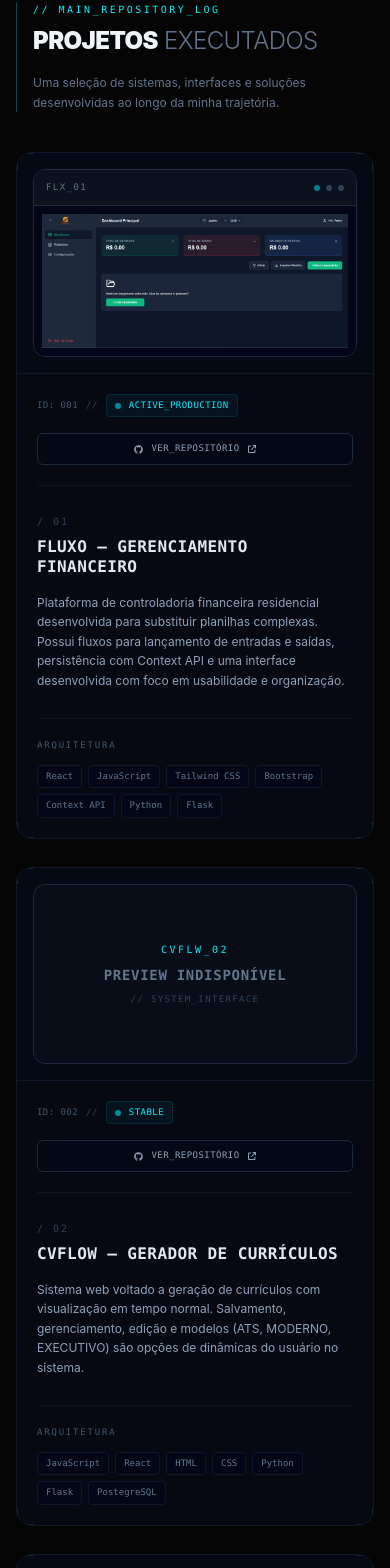
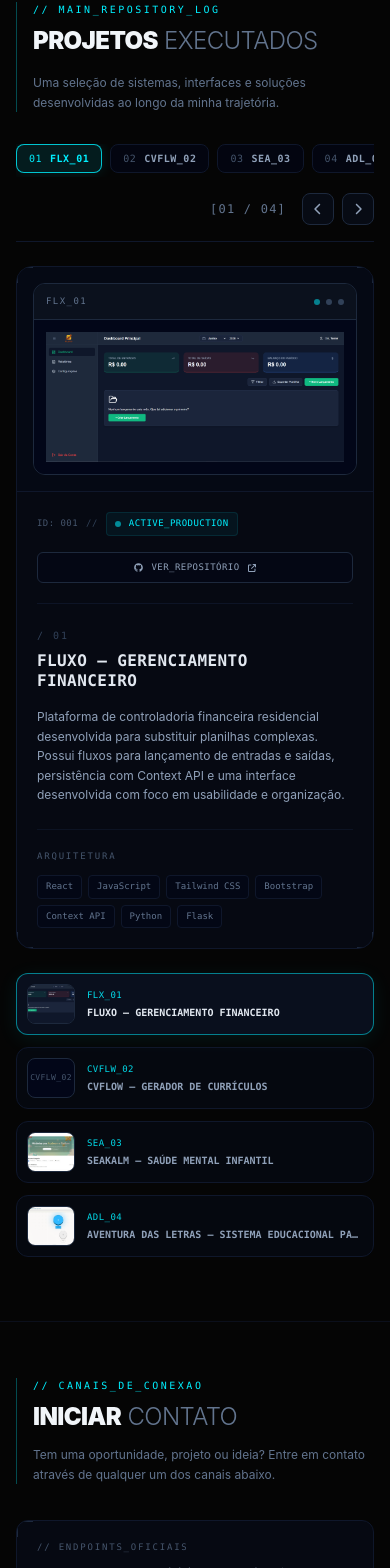
Before and after one commit to Dudu-Medeiros/Portfolio-Eduardo, a React (Vite) app in the folder portfolio/: page / in a window 390 px wide. Shown: the part 3979-5547 px from the top of the page. Built offline with nearby package versions, Linux system fonts and the light colour scheme; no server answers.

Commit message:
hotfix: Correção visual - adaptação carrossel section projects

```diff
--- a/portfolio/src/sections/projects/Projects.css
+++ b/portfolio/src/sections/projects/Projects.css
@@ -1,7 +1,7 @@
 @reference "../../styles/global.css";
 
 .projects-section {
-  @apply w-full py-16 md:py-24 lg:py-28 border-t border-slate-900/60 transition-colors duration-500;
+  @apply w-full py-16 md:py-24 lg:py-28 border-t border-slate-900/60 transition-colors duration-500 overflow-hidden;
 }
 
 .projects-container {
@@ -9,7 +9,7 @@
 }
 
 .projects-header {
-  @apply flex gap-4 md:gap-5 mb-12 md:mb-16 lg:mb-20;
+  @apply flex gap-4 md:gap-5 mb-8 md:mb-12;
 }
 
 .projects-header__line {
@@ -32,17 +32,69 @@
   @apply max-w-2xl mt-4 text-xs sm:text-sm md:text-base text-slate-500 leading-relaxed transition-colors duration-500;
 }
 
-.projects-list {
-  @apply flex flex-col gap-7 md:gap-9;
+.showcase-nav-bar {
+  @apply flex flex-col sm:flex-row items-stretch sm:items-center justify-between gap-4 mb-6 pb-4 border-b border-slate-900;
+}
+
+.showcase-nav-bar__tabs {
+  @apply flex items-center gap-2 overflow-x-auto pb-1 sm:pb-0;
+  scrollbar-width: none;
+}
+
+.showcase-nav-bar__tabs::-webkit-scrollbar {
+  display: none;
+}
+
+.showcase-nav-bar__tab {
+  @apply flex items-center gap-2 px-3 py-1.5 rounded-lg border border-slate-900 bg-slate-950/60 font-mono text-[10px] tracking-wider text-slate-400 transition-all duration-300 whitespace-nowrap cursor-pointer;
+}
+
+.showcase-nav-bar__tab span {
+  @apply text-slate-600;
+}
+
+.showcase-nav-bar__tab:hover {
+  @apply border-tech-cyan/40 text-slate-200 bg-[#070b14];
+}
+
+.showcase-nav-bar__tab.active {
+  @apply border-tech-cyan/80 bg-tech-cyan/10 text-tech-cyan shadow-[0_0_15px_rgba(0,240,255,0.12)];
+}
+
+.showcase-nav-bar__tab.active span {
+  @apply text-tech-cyan;
+}
+
+.showcase-nav-bar__controls {
+  @apply flex items-center justify-end gap-2 shrink-0;
+}
+
+.showcase-counter {
+  @apply font-mono text-xs tracking-widest text-slate-500 mr-2;
+}
+
+.showcase-control-btn {
+  @apply flex items-center justify-center w-8 h-8 rounded-lg border border-slate-800 bg-[#070b14] text-slate-400 text-xs transition-all duration-300 cursor-pointer;
+}
+
+.showcase-control-btn:hover {
+  @apply border-tech-cyan/60 text-tech-cyan bg-tech-cyan/10 shadow-[0_0_12px_rgba(0,240,255,0.15)];
+}
+
+.showcase-stage {
+  @apply relative w-full overflow-hidden min-h-[500px];
+}
+
+.showcase-card {
+  @apply w-full;
 }
 
 .project-card {
-  @apply relative grid grid-cols-1 lg:grid-cols-[minmax(260px,0.8fr)_minmax(0,1.4fr)] overflow-hidden rounded-2xl border border-slate-900 bg-[#070b14]/90 transition-all duration-500;
+  @apply relative grid grid-cols-1 lg:grid-cols-[minmax(320px,1fr)_minmax(0,1.2fr)] overflow-hidden rounded-2xl border border-slate-900 bg-[#070b14]/90 transition-all duration-500;
 }
 
 .project-card:hover {
   @apply border-tech-cyan/30;
-  transform: translateY(-4px);
   box-shadow: 0 18px 55px rgba(0, 240, 255, 0.06);
 }
 
@@ -88,11 +140,11 @@
 }
 
 .project-card__visual {
-  @apply relative min-h-[230px] sm:min-h-[280px] lg:min-h-full p-4 sm:p-5 bg-[#050914] border-b lg:border-b-0 lg:border-r border-slate-900 flex items-center justify-center transition-colors duration-500;
+  @apply relative min-h-[260px] sm:min-h-[340px] lg:min-h-[460px] p-4 sm:p-6 bg-[#050914] border-b lg:border-b-0 lg:border-r border-slate-900 flex items-center justify-center transition-colors duration-500;
 }
 
 .project-preview {
-  @apply relative w-full h-full min-h-[200px] sm:min-h-[250px] rounded-xl overflow-hidden border border-slate-800 bg-[#080d17];
+  @apply relative w-full h-full min-h-[240px] sm:min-h-[300px] rounded-xl overflow-hidden border border-slate-800 bg-[#080d17];
 }
 
 .project-preview__header {
@@ -112,11 +164,11 @@
 }
 
 .project-preview__screen {
-  @apply relative h-[calc(100%-2.25rem)] overflow-hidden bg-slate-950;
+  @apply relative h-[calc(100%-2.25rem)] overflow-hidden bg-slate-950 flex items-center justify-center;
 }
 
 .project-preview__screen img {
-  @apply w-full h-full object-contain p-2 transition-transform duration-700;
+  @apply w-full h-full object-contain p-3 transition-transform duration-700 select-none;
 }
 
 .project-card:hover .project-preview__screen img {
@@ -124,7 +176,7 @@
 }
 
 .project-preview__overlay {
-  @apply absolute inset-0 flex items-end p-3 opacity-0 transition-opacity duration-500;
+  @apply absolute inset-0 flex items-end p-3 opacity-0 transition-opacity duration-500 pointer-events-none;
   background: linear-gradient(
     to top,
     rgba(5, 9, 20, 0.85),
@@ -197,7 +249,7 @@
 }
 
 .project-card__body {
-  @apply relative py-7 md:py-8;
+  @apply relative py-6 md:py-8;
 }
 
 .project-card__index {
@@ -213,7 +265,7 @@
 }
 
 .project-card__description {
-  @apply mt-4 max-w-3xl text-xs sm:text-sm leading-relaxed text-slate-400 font-sans transition-colors duration-500;
+  @apply mt-4 max-w-2xl text-xs sm:text-sm leading-relaxed text-slate-400 font-sans transition-colors duration-500;
 }
 
 .project-card__footer {
@@ -236,6 +288,51 @@
   @apply border-tech-cyan/30 text-tech-cyan bg-tech-cyan/5;
 }
 
+.showcase-dock {
+  @apply grid grid-cols-2 md:grid-cols-4 gap-3 mt-6;
+}
+
+.showcase-dock__item {
+  @apply flex items-center gap-3 p-2.5 rounded-xl border border-slate-900 bg-[#070b14]/70 transition-all duration-300 cursor-pointer text-left overflow-hidden;
+}
+
+.showcase-dock__item:hover {
+  @apply border-slate-800 bg-[#090f1d];
+}
+
+.showcase-dock__item.active {
+  @apply border-tech-cyan/50 bg-[#090f1d] shadow-[0_4px_20px_rgba(0,240,255,0.08)];
+}
+
+.showcase-dock__thumb {
+  @apply w-12 h-10 rounded-lg overflow-hidden bg-slate-950 border border-slate-800 shrink-0 flex items-center justify-center;
+}
+
+.showcase-dock__thumb img {
+  @apply w-full h-full object-cover;
+}
+
+.showcase-dock__empty-thumb {
+  @apply font-mono text-[8px] text-slate-600 tracking-wider;
+}
+
+.showcase-dock__info {
+  @apply flex flex-col min-w-0;
+}
+
+.showcase-dock__code {
+  @apply font-mono text-[9px] tracking-wider text-tech-cyan/90;
+}
+
+.showcase-dock__title {
+  @apply font-mono text-[10px] text-slate-400 font-semibold truncate mt-0.5;
+}
+
+.showcase-dock__item.active .showcase-dock__title {
+  @apply text-slate-200;
+}
+
+/* Light mode */
 .projects-section.light-mode {
   @apply border-slate-200;
 }
@@ -250,6 +347,30 @@
 
 .projects-section.light-mode .projects-header__description {
   @apply text-slate-500;
+}
+
+.projects-section.light-mode .showcase-nav-bar {
+  @apply border-slate-200;
+}
+
+.projects-section.light-mode .showcase-nav-bar__tab {
+  @apply border-slate-200 bg-white text-slate-600;
+}
+
+.projects-section.light-mode .showcase-nav-bar__tab:hover {
+  @apply border-slate-300 bg-slate-50;
+}
+
+.projects-section.light-mode .showcase-nav-bar__tab.active {
+  @apply border-tech-cyan/80 bg-tech-cyan/10 text-tech-cyan;
+}
+
+.projects-section.light-mode .showcase-control-btn {
+  @apply border-slate-200 bg-white text-slate-600;
+}
+
+.projects-section.light-mode .showcase-control-btn:hover {
+  @apply border-tech-cyan/40 bg-tech-cyan/5 text-tech-cyan;
 }
 
 .projects-section.light-mode .project-card {
@@ -332,6 +453,30 @@
   @apply bg-tech-cyan/5 border-tech-cyan/30 text-tech-cyan;
 }
 
+.projects-section.light-mode .showcase-dock__item {
+  @apply bg-white border-slate-200;
+}
+
+.projects-section.light-mode .showcase-dock__item:hover {
+  @apply bg-slate-50 border-slate-300;
+}
+
+.projects-section.light-mode .showcase-dock__item.active {
+  @apply border-tech-cyan/60 bg-slate-50;
+}
+
+.projects-section.light-mode .showcase-dock__thumb {
+  @apply bg-slate-100 border-slate-200;
+}
+
+.projects-section.light-mode .showcase-dock__title {
+  @apply text-slate-600;
+}
+
+.projects-section.light-mode .showcase-dock__item.active .showcase-dock__title {
+  @apply text-slate-900;
+}
+
 @keyframes project-scan {
   0% {
     background-position: 0 -100%;
@@ -348,18 +493,22 @@
   }
 
   .projects-header {
-    @apply mb-10;
+    @apply mb-8;
   }
 
   .project-card__visual {
-    min-height: 210px;
+    min-height: 220px;
   }
 
   .project-preview {
-    min-height: 180px;
+    min-height: 190px;
   }
 
   .project-card__content {
     @apply p-5;
   }
+
+  .showcase-dock {
+    @apply grid-cols-1;
+  }
 }
--- a/portfolio/src/sections/projects/Projects.jsx
+++ b/portfolio/src/sections/projects/Projects.jsx
@@ -1,6 +1,11 @@
-import React from 'react'
-import { motion } from 'framer-motion'
-import { FaArrowUpRightFromSquare, FaGithub } from 'react-icons/fa6'
+import React, { useState, useMemo } from 'react'
+import { motion, AnimatePresence } from 'framer-motion'
+import {
+  FaArrowUpRightFromSquare,
+  FaGithub,
+  FaChevronLeft,
+  FaChevronRight,
+} from 'react-icons/fa6'
 
 import fluxoDashboard from '../../assets/images/fluxoDashboard.PNG'
 import ADL from '../../assets/images/ADL.PNG'
@@ -51,7 +56,7 @@ const getProjectsData = (language) => {
       status: 'STABLE',
       image: null,
       description: isPt
-        ? 'Sistema web voltado a geração de currículos com visualização em tempo normal. Salvamento, gerenciamento, edição e modelos (ATS, MODERNO, EXECUTIVO) são opções de dinâmicas do usuário no sistema.'
+        ? 'Sistema web voltado a geração de currículos com visualização em tempo real. Salvamento, gerenciamento, edição e modelos (ATS, MODERNO, EXECUTIVO) são opções de dinâmicas do usuário no sistema.'
         : 'A web-based system for generating resumes with real-time preview. Users can save, manage, and edit resumes, as well as choose from various templates (ATS, Modern, Executive).',
       tags: [
         'JavaScript',
@@ -60,7 +65,7 @@ const getProjectsData = (language) => {
         'CSS',
         'Python',
         'Flask',
-        'PostegreSQL',
+        'PostgreSQL',
       ],
       githubLink: 'https://github.com/Dudu-Medeiros/CVFlow',
     },
@@ -71,7 +76,7 @@ const getProjectsData = (language) => {
       title: isPt
         ? 'SEAKALM — SAÚDE MENTAL INFANTIL'
         : 'SEAKALM — CHILD MENTAL HEALTH',
-      status: 'HEALTY_SYSTEM',
+      status: 'HEALTHY_SYSTEM',
       image: PROJECT_IMAGES.seakalm,
       description: isPt
         ? 'Aplicação voltada ao gerenciamento de saúde mental, controle de estresse e monitoramento de bem-estar. Desenvolvida com foco em alta legibilidade, navegação estruturada e organização de estados para uma experiência digital clara e acessível.'
@@ -92,7 +97,7 @@ const getProjectsData = (language) => {
       code: 'ADL_04',
       slug: 'aventura',
       title: isPt
-        ? 'AVENTURA DAS LETRAS — SISTEMA EDUCACIONAL PARA CRINÇAS DO IMIP'
+        ? 'AVENTURA DAS LETRAS — SISTEMA EDUCACIONAL PARA CRIANÇAS DO IMIP'
         : 'ADVENTURE OF LETTERS — EDUCATIONAL SYSTEM FOR CHILDREN AT IMIP',
       status: 'SYSTEM_INTEGRATION',
       image: PROJECT_IMAGES.adventure,
@@ -114,16 +119,8 @@ const getProjectsData = (language) => {
   ]
 }
 
-const containerVariants = {
-  hidden: {},
-  visible: {
-    transition: {
-      staggerChildren: 0.14,
-    },
-  },
-}
-
-const cardVariants = {
+// variantes de entrada da seção
+const sectionVariants = {
   hidden: {
     opacity: 0,
     y: 40,
@@ -132,24 +129,89 @@ const cardVariants = {
     opacity: 1,
     y: 0,
     transition: {
-      duration: 0.55,
+      duration: 0.6,
+      ease: [0.16, 1, 0.3, 1],
+      staggerChildren: 0.12,
+    },
+  },
+}
+
+const itemFadeVariants = {
+  hidden: {
+    opacity: 0,
+    y: 24,
+  },
+  visible: {
+    opacity: 1,
+    y: 0,
+    transition: {
+      duration: 0.5,
       ease: 'easeOut',
     },
   },
 }
 
+// variantes do slider
+const slideVariants = {
+  enter: (direction) => ({
+    x: direction > 0 ? 80 : -80,
+    opacity: 0,
+    scale: 0.98,
+  }),
+  center: {
+    x: 0,
+    opacity: 1,
+    scale: 1,
+    transition: {
+      duration: 0.45,
+      ease: [0.16, 1, 0.3, 1],
+    },
+  },
+  exit: (direction) => ({
+    x: direction < 0 ? 80 : -80,
+    opacity: 0,
+    scale: 0.98,
+    transition: {
+      duration: 0.25,
+      ease: 'easeIn',
+    },
+  }),
+}
+
 export default function Projects({ theme, language }) {
   const isLight = theme === 'light'
   const isPt = language === 'pt'
-  const projects = getProjectsData(language)
+  const projects = useMemo(() => getProjectsData(language), [language])
+
+  const [[currentIndex, direction], setPage] = useState([0, 0])
+
+  const paginate = (newDirection) => {
+    let nextIndex = currentIndex + newDirection
+    if (nextIndex < 0) nextIndex = projects.length - 1
+    if (nextIndex >= projects.length) nextIndex = 0
+    setPage([nextIndex, newDirection])
+  }
+
+  const selectProject = (idx) => {
+    if (idx === currentIndex) return
+    setPage([idx, idx > currentIndex ? 1 : -1])
+  }
+
+  const activeProject = projects[currentIndex]
 
   return (
     <section
       id="projects"
       className={`projects-section ${isLight ? 'light-mode' : ''}`}
     >
-      <div className="projects-container">
-        <header className="projects-header">
+      <motion.div
+        className="projects-container"
+        variants={sectionVariants}
+        initial="hidden"
+        whileInView="visible"
+        viewport={{ once: true, margin: '-80px' }}
+      >
+        <motion.header className="projects-header" variants={itemFadeVariants}>
           <div className="projects-header__line" />
 
           <div>
@@ -159,9 +221,7 @@ export default function Projects({ theme, language }) {
 
             <h2 className="projects-header__title">
               {isPt ? 'PROJETOS' : 'EXECUTED'}
-              <span>
-                {isPt ? ' EXECUTADOS' : ' PROJECTS'}
-              </span>
+              <span>{isPt ? ' EXECUTADOS' : ' PROJECTS'}</span>
             </h2>
 
             <p className="projects-header__description">
@@ -170,20 +230,61 @@ export default function Projects({ theme, language }) {
                 : 'A selection of systems, interfaces, and solutions developed throughout my journey.'}
             </p>
           </div>
-        </header>
+        </motion.header>
 
-        <motion.div
-          className="projects-list"
-          variants={containerVariants}
-          initial="hidden"
-          whileInView="visible"
-          viewport={{ once: true, margin: '-80px' }}
-        >
-          {projects.map((project) => (
+        <motion.div className="showcase-nav-bar" variants={itemFadeVariants}>
+          <div className="showcase-nav-bar__tabs">
+            {projects.map((project, idx) => (
+              <button
+                key={project.id}
+                type="button"
+                onClick={() => selectProject(idx)}
+                className={`showcase-nav-bar__tab ${
+                  idx === currentIndex ? 'active' : ''
+                }`}
+              >
+                <span>0{idx + 1}</span>
+                <strong>{project.code}</strong>
+              </button>
+            ))}
+          </div>
+
+          <div className="showcase-nav-bar__controls">
+            <span className="showcase-counter">
+              [{String(currentIndex + 1).padStart(2, '0')} /{' '}
+              {String(projects.length).padStart(2, '0')}]
+            </span>
+
+            <button
+              type="button"
+              onClick={() => paginate(-1)}
+              className="showcase-control-btn"
+              aria-label="Previous Project"
+            >
+              <FaChevronLeft />
+            </button>
+
+            <button
+              type="button"
+              onClick={() => paginate(1)}
+              className="showcase-control-btn"
+              aria-label="Next Project"
+            >
+              <FaChevronRight />
+            </button>
+          </div>
+        </motion.div>
+
+        <motion.div className="showcase-stage" variants={itemFadeVariants}>
+          <AnimatePresence initial={false} custom={direction} mode="wait">
             <motion.article
-              key={project.id}
-              variants={cardVariants}
-              className="project-card"
+              key={activeProject.id}
+              custom={direction}
+              variants={slideVariants}
+              initial="enter"
+              animate="center"
+              exit="exit"
+              className="project-card showcase-card"
             >
               <div className="project-card__corner project-card__corner--top-left" />
               <div className="project-card__corner project-card__corner--top-right" />
@@ -193,10 +294,10 @@ export default function Projects({ theme, language }) {
               <div className="project-card__scanline" />
 
               <div className="project-card__visual">
-                {project.image ? (
+                {activeProject.image ? (
                   <div className="project-preview">
                     <div className="project-preview__header">
-                      <span>{project.code}</span>
+                      <span>{activeProject.code}</span>
 
                       <div className="project-preview__lights">
                         <span />
@@ -207,15 +308,17 @@ export default function Projects({ theme, language }) {
 
                     <div className="project-preview__screen">
                       <img
-                        src={project.image}
-                        alt={`${project.title} preview`}
+                        src={activeProject.image}
+                        alt={`${activeProject.title} preview`}
                         loading="lazy"
                         decoding="async"
                       />
 
                       <div className="project-preview__overlay">
                         <span>
-                          {isPt ? 'VISUALIZAÇÃO DO SISTEMA' : 'SYSTEM PREVIEW'}
+                          {isPt
+                            ? 'VISUALIZAÇÃO DO SISTEMA'
+                            : 'SYSTEM PREVIEW'}
                         </span>
                       </div>
                     </div>
@@ -223,18 +326,14 @@ export default function Projects({ theme, language }) {
                 ) : (
                   <div className="project-preview project-preview--empty">
                     <span className="project-preview__empty-code">
-                      {project.code}
+                      {activeProject.code}
                     </span>
 
                     <strong>
                       {isPt ? 'PREVIEW INDISPONÍVEL' : 'PREVIEW UNAVAILABLE'}
                     </strong>
 
-                    <small>
-                      {isPt
-                        ? '// SYSTEM_INTERFACE'
-                        : '// SYSTEM_INTERFACE'}
-                    </small>
+                    <small>// SYSTEM_INTERFACE</small>
                   </div>
                 )}
               </div>
@@ -243,26 +342,26 @@ export default function Projects({ theme, language }) {
                 <div className="project-card__top">
                   <div className="project-card__meta">
                     <span className="project-card__id">
-                      ID: 00{project.id}
+                      ID: 00{activeProject.id}
                     </span>
 
                     <span className="project-card__separator">//</span>
 
                     <span className="project-card__status">
                       <span className="project-card__status-dot" />
-                      {project.status}
+                      {activeProject.status}
                     </span>
                   </div>
 
                   <a
-                    href={project.githubLink}
+                    href={activeProject.githubLink}
                     target="_blank"
                     rel="noopener noreferrer"
                     className="project-card__github"
                     aria-label={
                       isPt
-                        ? `Abrir repositório de ${project.title}`
-                        : `Open repository for ${project.title}`
+                        ? `Abrir repositório de ${activeProject.title}`
+                        : `Open repository for ${activeProject.title}`
                     }
                   >
                     <FaGithub />
@@ -277,15 +376,15 @@ export default function Projects({ theme, language }) {
 
                 <div className="project-card__body">
                   <span className="project-card__index">
-                    / 0{project.id}
+                    / 0{activeProject.id}
                   </span>
 
                   <h3 className="project-card__title">
-                    {project.title}
+                    {activeProject.title}
                   </h3>
 
                   <p className="project-card__description">
-                    {project.description}
+                    {activeProject.description}
                   </p>
                 </div>
 
@@ -295,7 +394,7 @@ export default function Projects({ theme, language }) {
                   </span>
 
                   <div className="project-card__tags">
-                    {project.tags.map((tag) => (
+                    {activeProject.tags.map((tag) => (
                       <span key={tag} className="project-card__tag">
                         {tag}
                       </span>
@@ -304,9 +403,37 @@ export default function Projects({ theme, language }) {
                 </div>
               </div>
             </motion.article>
+          </AnimatePresence>
+        </motion.div>
+
+        <motion.div className="showcase-dock" variants={itemFadeVariants}>
+          {projects.map((project, idx) => (
+            <button
+              key={project.id}
+              type="button"
+              onClick={() => selectProject(idx)}
+              className={`showcase-dock__item ${
+                idx === currentIndex ? 'active' : ''
+              }`}
+            >
+              <div className="showcase-dock__thumb">
+                {project.image ? (
+                  <img src={project.image} alt={project.title} />
+                ) : (
+                  <span className="showcase-dock__empty-thumb">
+                    {project.code}
+                  </span>
+                )}
+              </div>
+
+              <div className="showcase-dock__info">
+                <span className="showcase-dock__code">{project.code}</span>
+                <span className="showcase-dock__title">{project.title}</span>
+              </div>
+            </button>
           ))}
         </motion.div>
-      </div>
+      </motion.div>
     </section>
   )
 }
```
